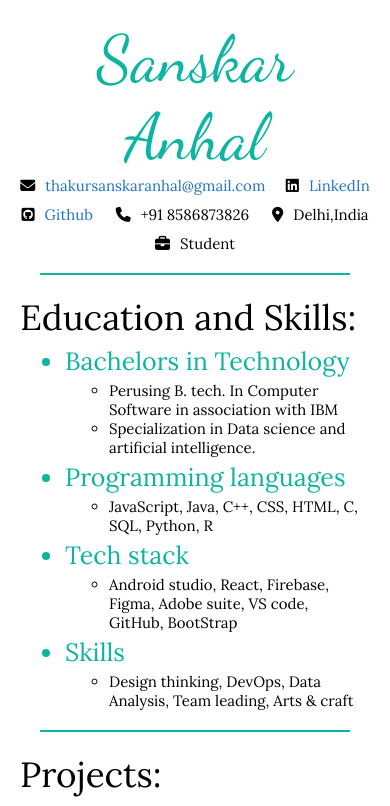
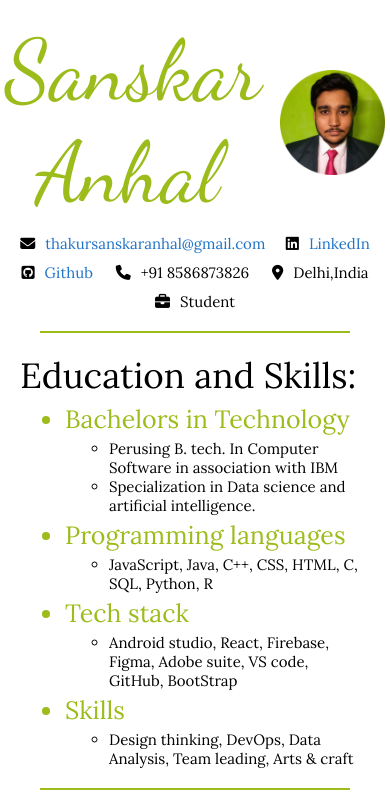
Before and after one commit to Thakur-Sanskar-Anhal/resume, a React (Create React App) app: page / in a window 390 px wide. Shown: the top 806 px of the page. Built offline with nearby package versions, Linux system fonts and the light colour scheme.

Commit message:
added a profile picture

```diff
--- a/src/App.css
+++ b/src/App.css
@@ -1,11 +1,11 @@
 @import url('https://fonts.googleapis.com/css2?family=Dancing+Script&family=Lora&family=Poppins:wght@400;700&family=Roboto:wght@400;700&family=Varela+Round&display=swap');
 
 :root{
-    --primary-text-color: #0bb5a1;
+    --primary-text-color: #9cbc1c;
     --seccondary-text-color: #000000;
     --link-color: #1f73c8;
     --padding-inline-section: 20px;
-    --name-size: 100px;
+    --name-size: 150px;
     --heading-size: 40px;
     --sub-heading-size: 30px;
     --content-size: 20px;
@@ -39,14 +39,28 @@ hr{
     padding: var(--padding-inline-section);
 }
 
+.hero{
+    display: flex;
+    gap: 30px;
+    justify-content: center;
+    align-items: center;
+}
+
 .name{
     font-family: 'Dancing Script';
     font-size: var(--name-size);
     text-align: center;
     color: var(--primary-text-color);
+    width: 80%;
+}
+
+.profile-img{
+    width: 20%;
+    box-shadow: 0 0 ;
 }
 
 .description{
+    margin-top: 10px;
     justify-content: space-around;
     flex-wrap: wrap;
     font-size: var(--content-size);
@@ -80,13 +94,32 @@ hr{
 
 @media  (max-width: 480px) {
     :root{
-        --primary-text-color: #0bb5a1;
+        --primary-text-color: #9cbc1c;
         --seccondary-text-color: #000000;
         --link-color: #1f73c8;
         --padding-inline-section: 20px;
-        --name-size: 65px;
+        --name-size: 85px;
         --heading-size: 35px;
         --sub-heading-size: 25px;
         --content-size: 15px;
     }
+
+    .hero{
+        display: flex;
+        justify-content: center;
+        align-items: center;
+    }
+
+    .name{
+        font-family: 'Dancing Script';
+        font-size: var(--name-size);
+        text-align: center;
+        color: var(--primary-text-color);
+        width: 70%;
+    }
+
+    .profile-img{
+        width: 30%;
+    }
+
 }
--- a/src/App.js
+++ b/src/App.js
@@ -3,15 +3,13 @@ import Education from './components/Education';
 import Internships from './components/Internships';
 import Projects from './components/Projects';
 import Desc from './components/Desc';
+import Hero from './components/Hero';
 
 function App() {
   return (
     <div className="container">
 
-        {/* <!-- heading name --> */}
-        <div className="name">
-            Sanskar Anhal
-        </div>
+        <Hero/>
 
         <Desc/>
 
--- /dev/null
+++ b/src/components/Hero.js
@@ -0,0 +1,21 @@
+import React from 'react'
+import profile from './images/profileImg.png'
+
+function Hero() {
+  return (
+    <>
+        {/* <!-- heading --> */}
+
+        <div className="hero">
+            <div className="name">
+                Sanskar Anhal
+            </div>
+            <img className="profile-img" src={profile} alt="profile pic" />
+        </div>
+
+
+    </>
+  )
+}
+
+export default Hero
--- a/src/components/Internships.js
+++ b/src/components/Internships.js
@@ -28,7 +28,16 @@ function Internships() {
                     <li><a rel="noreferrer" href="https://drive.google.com/file/d/1UCDENWe2VmkcNzWzPml3ZTcJKW7VuS0F/view?usp=sharing" target="_blank">Completion certificate</a></li>
                 </ul>
 
-               <li>Google UX design professional certificate</li>
+               <li>IBM AI analyst</li>
+                <ul className="seccondary-ul">
+                    <li>Completed the AI analyst course offered by IBM.</li>
+                    <li>Gained proficiency in programming languages like R and python, utlizing them to implement AI algos.</li>
+                    <li>Created multiple projects on IBM cloud such as AI pipeline, healthcare chatbots, data analysis using AI,etc.</li>
+                    <li>Acquired hands-on experience in data preprocessing, feature engineering, and data visualization techniques, enhancing data quality and extracting meaningful insights.</li>
+                    <li><a rel="noreferrer" href="https://drive.google.com/file/d/1xfw2ND8RLlTzF-wLDIWVFNSU2ClismBC/view?usp=sharing" target="_blank">Link for the certificate</a></li>
+                </ul>
+
+                <li>Google UX design professional certificate</li>
                 <ul className="seccondary-ul">
                     <li>Learnt the foundations of UX design.</li>
                     <li>Learnt the design process: Empathize, Define, and Ideate.</li>
@@ -36,14 +45,7 @@ function Internships() {
                     <li>Learnt responsive web design.</li>
                 </ul>
 
-                <li>IBM AI analyst</li>
-                <ul className="seccondary-ul">
-                    <li>Completed the AI analyst course offered by IBM.</li>
-                    <li>Gained proficiency in programming languages like R and python, utlizing them to implement AI algos.</li>
-                    <li>Created multiple projects on IBM cloud such as AI pipeline, healthcare chatbots, data analysis using AI,etc.</li>
-                    <li>Acquired hands-on experience in data preprocessing, feature engineering, and data visualization techniques, enhancing data quality and extracting meaningful insights.</li>
-                    <li><a rel="noreferrer" href="https://drive.google.com/file/d/1xfw2ND8RLlTzF-wLDIWVFNSU2ClismBC/view?usp=sharing" target="_blank">Link for the certificate</a></li>
-                </ul>
+
             </ul>
         </div>
     </>
```
Also changed, not shown: src/components/images/profileImg.png (added).
